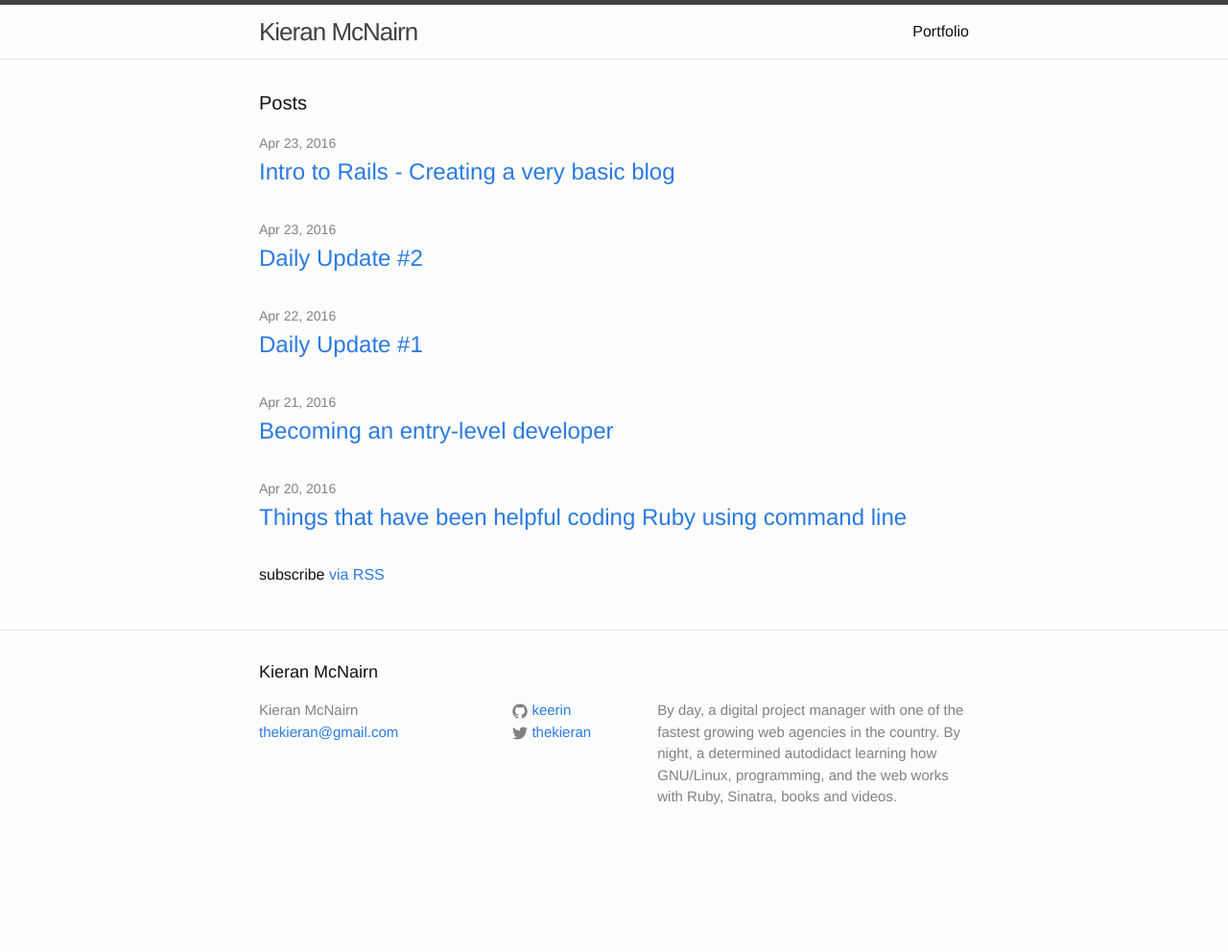
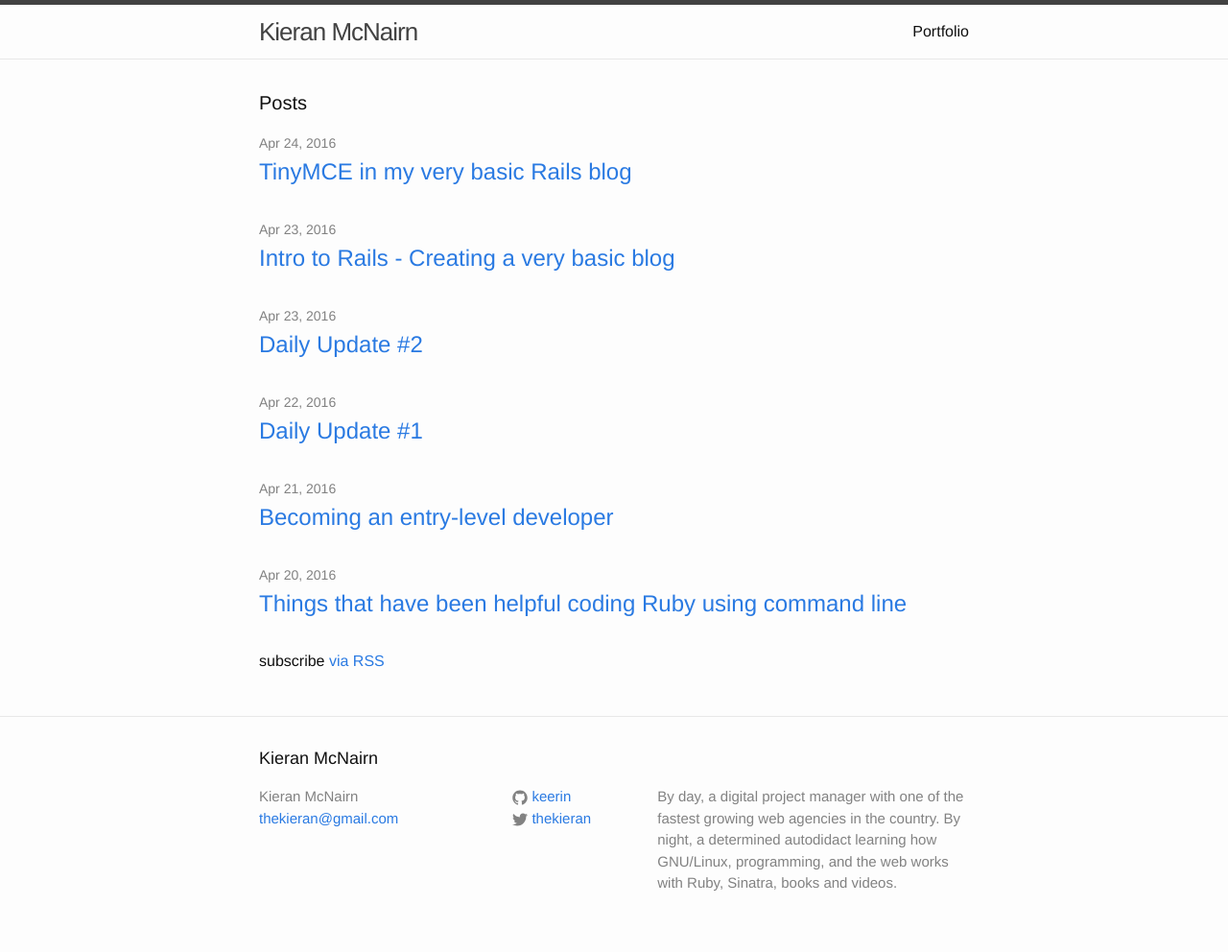
Before and after one commit to keerin/keerin.github.io, a Jekyll site: the page built from index.html, in a window 1280 px wide. Shown: the whole page at 96% size. Built offline with Jekyll 4.4.1, drawn with Linux system fonts in a browser that asks for light colours; before the commit the page ends 902 px from its top, so only the background shows below that.

Commit message:
Added favicon. Added new post.

```diff
--- /dev/null
+++ b/_posts/2016-04-24-tinymce-test.md
@@ -0,0 +1,8 @@
+---
+layout: post
+title:  "TinyMCE in my very basic Rails blog"
+date:   2016-04-24 2016  13:26:00 +0100
+categories: "learning-rails"
+author: "Kieran"
+---
+![TinyMCE in my very basic Rails blog](/assets/tinymcetest.png)
```
Also changed, not shown: portfolio.md (+1 -1 lines), assets/tinymcetest.png (added), favicon.ico (added).
